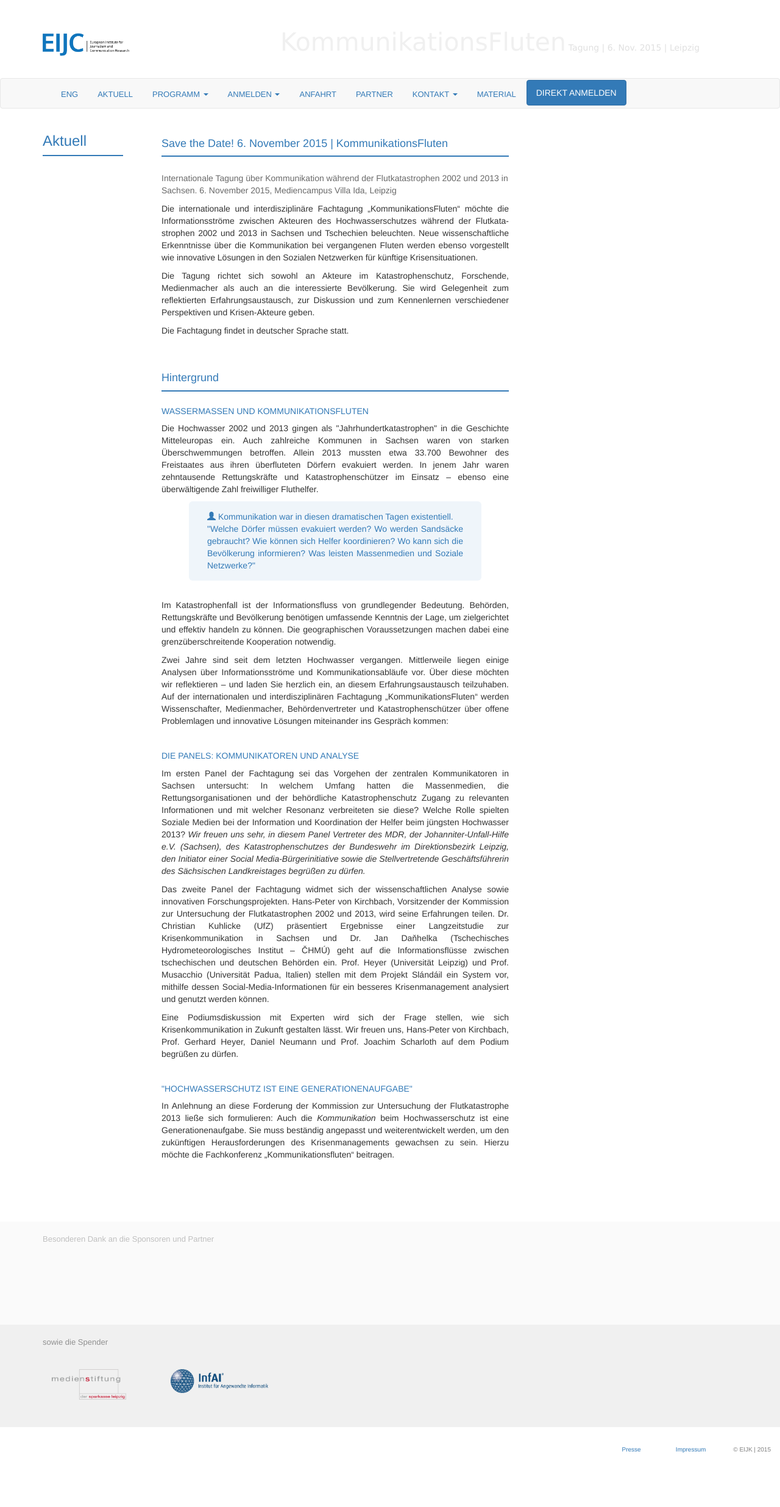
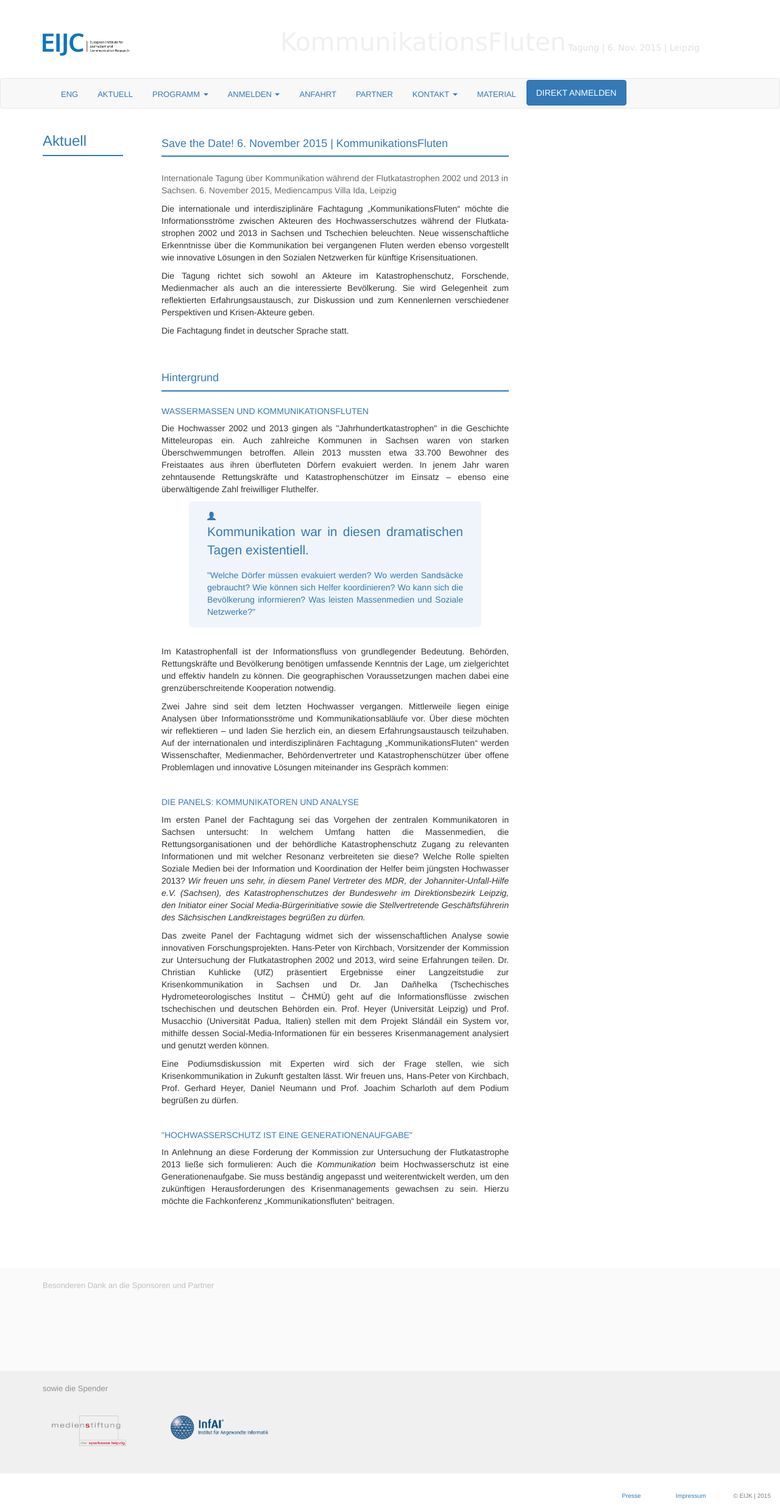
Before and after one commit to susedev/test, a Jekyll site: the page built from konferenz-kommunikationsfluten.html, in a window 1280 px wide. Shown: the whole page at 61% size. Built offline with Jekyll 4.4.1, drawn with Linux system fonts in a browser that asks for light colours; nearby versions of some CDN libraries; before the commit the page ends 2395 px from its top, so only the background shows below that.

Commit message:
Update konferenz-kommunikationsfluten.html

```diff
--- a/konferenz-kommunikationsfluten.html
+++ b/konferenz-kommunikationsfluten.html
@@ -25,8 +25,8 @@ title: Aktuell
 
 
 <div class="jumbotron" style="max-width: 480px; background-color: #eff5fa; color:#337AB7; padding: 15px 30px; border: 1px; text-align: justify; margin-left:auto; margin-right: auto; ">
-  <span class="glyphicon glyphicon-user" aria-hidden="true"></span> Kommunikation war in diesen dramatischen Tagen existentiell.
-  <div class="box" style="height:1px, width:auto;"></div>
+  <span class="glyphicon glyphicon-user" aria-hidden="true"></span><p> Kommunikation war in diesen dramatischen Tagen existentiell.</p>
+  <div class="box" style="height:1px; color: #E7E7E7"></div>
   &quot;Welche D&ouml;rfer m&uuml;ssen evakuiert werden? Wo werden Sands&auml;cke gebraucht? Wie k&ouml;nnen sich Helfer koordinieren? Wo kann sich die Bev&ouml;lkerung informieren? Was leisten Massenmedien und Soziale Netzwerke?&quot;</div>
 
 <p style="text-align: justify;">Im Katastrophenfall ist der Informationsfluss von grundlegender Bedeutung. Beh&ouml;rden, Rettungskr&auml;fte und Bev&ouml;lkerung ben&ouml;tigen umfassende Kenntnis der Lage, um zielgerichtet und effektiv handeln zu k&ouml;nnen. Die geographischen Voraussetzungen machen dabei eine grenz&uuml;berschreitende Kooperation notwendig.</p>
```
